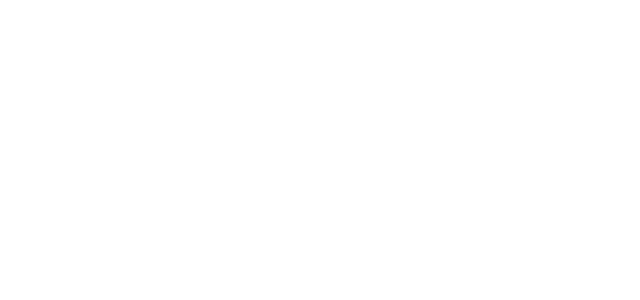
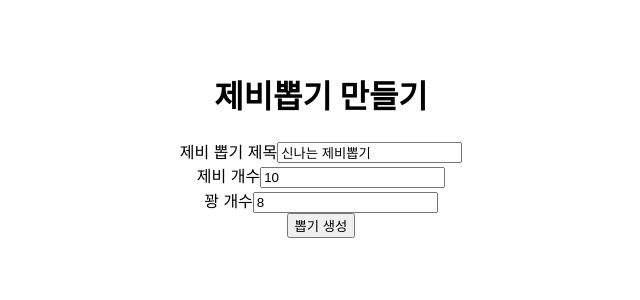
Before and after one commit to mash-up-kr/notion-raffle, a React (Create React App) app in the folder frontend/: page /create-lot in a window 1280 px wide. Before the commit this address had no page. Shown: the top 300 px of the page, without its empty margins (319-959 px from the left). Built offline with nearby package versions, Linux system fonts and the light colour scheme; the HTML template or start-up script is replaced by a standard one.

Commit message:
Feat: 제비뽑기 관련 화면 초안 퍼블리싱

```diff
--- a/frontend/src/Router.jsx
+++ b/frontend/src/Router.jsx
@@ -2,13 +2,18 @@ import React from "react";
 import Landing from "./components/Landing";
 import Vote from "./components/Vote";
 import Ladder from "./components/Ladder";
+import Lot from "./components/Lot";
+import CreateLot from "./components/Lot/CreateLot";
 
-import { Routes, Route } from 'react-router-dom';
+import { Routes, Route } from "react-router-dom";
 
 function Router() {
   return (
     <Routes>
       <Route path="/" element={<Landing />} />
+      <Route path="/embed" element={<Landing />} />x
+      <Route path="/create-lot" element={<CreateLot />} />
+      <Route path="/lot" element={<Lot />} />
       <Route path="/vote" element={<Vote />} />
       <Route path="/ladder" element={<Ladder />} />
     </Routes>
--- a/frontend/src/components/Landing/Landing.jsx
+++ b/frontend/src/components/Landing/Landing.jsx
@@ -3,6 +3,11 @@ import style from "./Landing.module.scss";
 function Landing() {
   return (
     <div className={style.Landing}>
+      <div>
+        <a href="/create-lot" tag="a">
+          제비 뽑기
+        </a>
+      </div>
       <div>
         <a href="/ladder" tag="a">
           사다리 타기
--- /dev/null
+++ b/frontend/src/components/Lot/CreateLot.jsx
@@ -0,0 +1,61 @@
+import React, { useState, useRef } from "react";
+import { useNavigate } from "react-router-dom";
+import "./Lot.css";
+
+function CreateLot() {
+  const [title, setTitle] = useState("신나는 제비뽑기");
+  const [totalPrizes, setTotalPrizes] = useState(10);
+  const [numWinningPrizes, setNumWinningPrizes] = useState(2);
+
+  const navigate = useNavigate();
+  const createLot = () => {
+    navigate("/");
+  };
+
+  return (
+    <div className="container">
+      <h1>제비뽑기 만들기</h1>
+      <div className="w-1/3 mr-2">
+        <label htmlFor="totalPrizes" className="block font-bold mb-2">
+          제비 뽑기 제목
+        </label>
+        <input
+          type="string"
+          id="title"
+          value={title}
+          onChange={(e) => setTitle(e.target.value)}
+          className="w-full py-2 px-3 border border-gray-400 rounded shadow-sm focus:outline-none focus:shadow-outline-blue focus:border-blue-400"
+        />
+      </div>
+      <div className="w-1/3 mr-2">
+        <label htmlFor="totalPrizes" className="block font-bold mb-2">
+          제비 개수
+        </label>
+        <input
+          type="number"
+          id="totalPrizes"
+          value={totalPrizes}
+          onChange={(e) => setTotalPrizes(parseInt(e.target.value))}
+          className="w-full py-2 px-3 border border-gray-400 rounded shadow-sm focus:outline-none focus:shadow-outline-blue focus:border-blue-400"
+        />
+      </div>
+      <div className="w-1/3 mr-2">
+        <label htmlFor="numWinningPrizes" className="block font-bold mb-2">
+          꽝 개수
+        </label>
+        <input
+          type="number"
+          id="numWinningPrizes"
+          value={totalPrizes - numWinningPrizes}
+          onChange={(e) =>
+            setNumWinningPrizes(totalPrizes - parseInt(e.target.value))
+          }
+          className="w-full py-2 px-3 border border-gray-400 rounded shadow-sm focus:outline-none focus:shadow-outline-blue focus:border-blue-400"
+        />
+      </div>
+      <button onClick={() => createLot()}>뽑기 생성</button>
+    </div>
+  );
+}
+
+export default CreateLot;
--- /dev/null
+++ b/frontend/src/components/Lot/Lot.css
@@ -0,0 +1,35 @@
+.container {
+  display: flex;
+  flex-direction: column;
+  align-items: center;
+  margin-top: 50px;
+}
+
+.button {
+  background-color: #3fada8;
+  color: #ffffff;
+  border: none;
+  border-radius: 5px;
+  padding: 10px 20px;
+  font-size: 16px;
+  cursor: pointer;
+  transition-duration: 0.4s;
+}
+
+.button:hover {
+  background-color: #1d8a87;
+}
+
+.result {
+  font-size: 24px;
+  margin-top: 30px;
+  text-align: center;
+}
+
+.paper-image {
+  position: absolute;
+  width: 150px;
+  height: 150px;
+  z-index: -1;
+  opacity: 0;
+}
--- /dev/null
+++ b/frontend/src/components/Lot/Lot.jsx
@@ -0,0 +1,36 @@
+import React, { useState, useRef } from "react";
+import "./Lot.css";
+
+function App() {
+  const [result, setResult] = useState("");
+  const [totalPrizes, setTotalPrizes] = useState(10);
+  const [numWinningPrizes, setNumWinningPrizes] = useState(2);
+  const [results, setResults] = useState([]);
+
+  const handleDraw = () => {
+    const items = ["당첨", "꽝", "꽝", "꽝"];
+    setResult(items[Math.floor(Math.random() * items.length)]);
+  };
+
+  return (
+    <div className="container">
+      <h1>제비뽑기</h1>
+      <div className="w-1/3 mr-2">
+        <label htmlFor="totalPrizes" className="block font-bold mb-2">
+          제비 개수 :
+        </label>
+      </div>
+      <div className="w-1/3 mr-2">
+        <label htmlFor="numWinningPrizes" className="block font-bold mb-2">
+          꽝 개수 :
+        </label>
+      </div>
+      <button className="button" onClick={handleDraw}>
+        제비 뽑기
+      </button>
+      {result !== "" ? <p className="result">추첨 결과: {result}</p> : null}
+    </div>
+  );
+}
+
+export default App;
--- /dev/null
+++ b/frontend/src/components/Lot/index.js
@@ -0,0 +1,3 @@
+import Lot from "./Lot";
+
+export default Lot;
```
